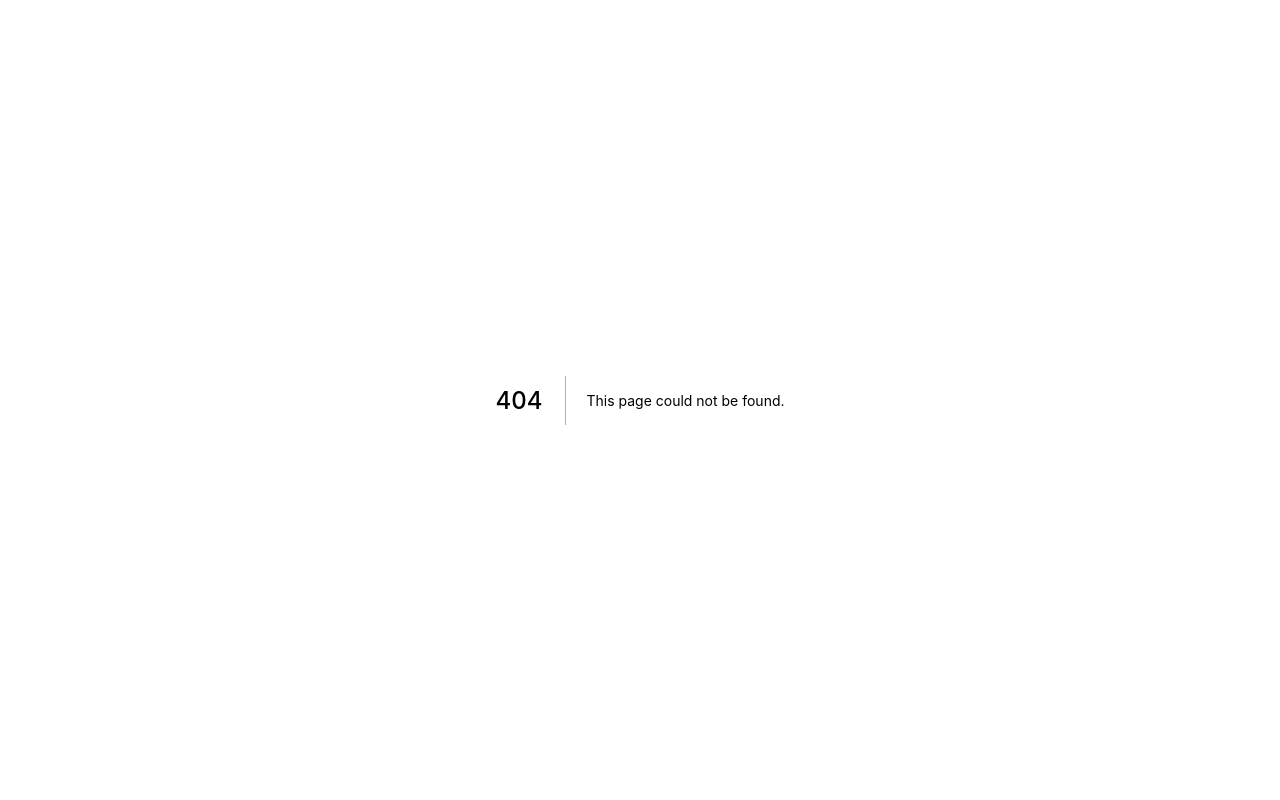
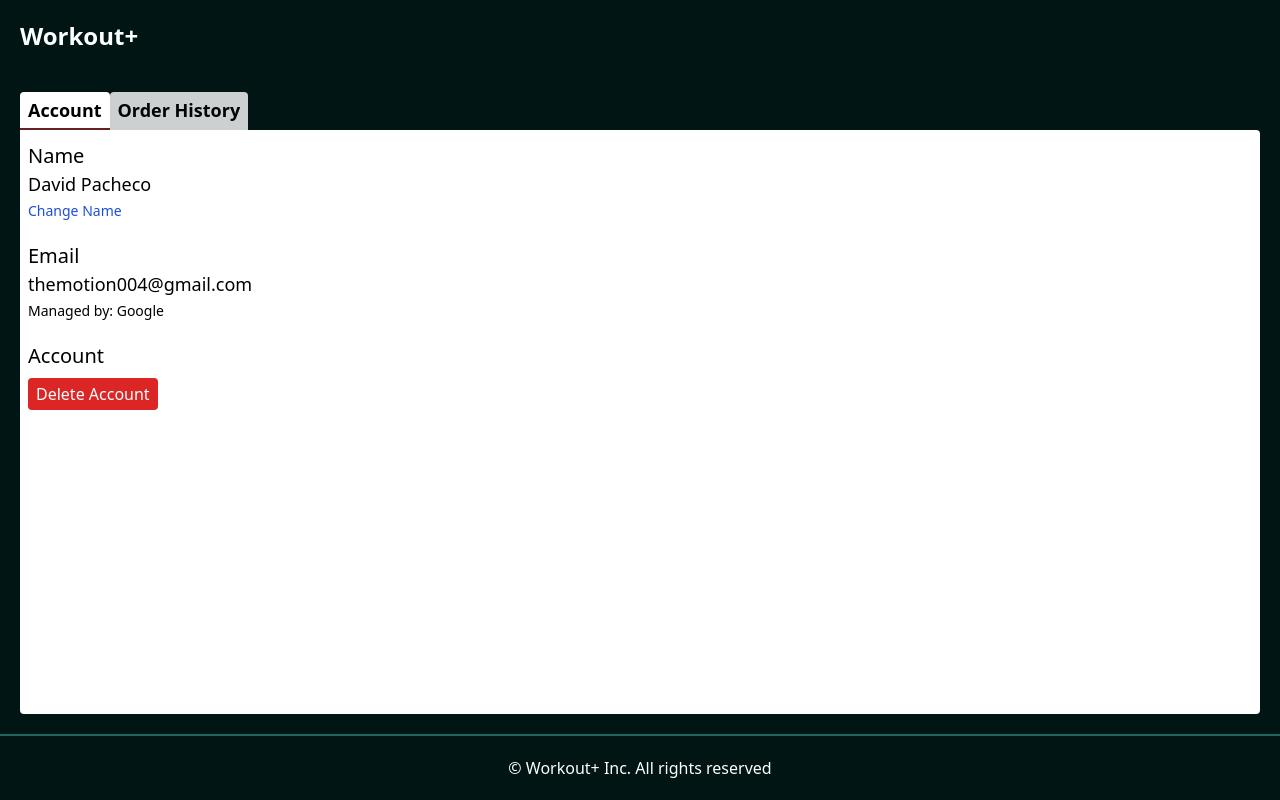
Before and after one commit to dave371/Workout-, a Next.js app: page /account in a window 1280 px wide. Before the commit this address had no page. Built offline with nearby package versions, Linux system fonts and the light colour scheme.

Commit message:
Basic account page concept

```diff
--- /dev/null
+++ b/src/pages/account.jsx
@@ -0,0 +1,198 @@
+import Image from 'next/image';
+import { useState } from 'react';
+import DefaultPageLayout from '../ui/default-page-layout';
+
+const Account = () => {
+  return (
+    <div>
+      <DefaultPageLayout>
+        <UserInfoPage />
+      </DefaultPageLayout>
+    </div>
+  );
+};
+
+export default Account;
+
+function UserInfoPage() {
+  const person = {
+    name: 'David Pacheco',
+    email: 'themotion004@gmail.com',
+    managed: 'Google',
+  };
+
+  // state
+  const [accountActiveTab, setAccountActiveTab] = useState(true);
+  const [orderActiveTab, setOrderActiveTab] = useState(false);
+
+  //active / not active styles for tabs
+  const activeTabClass = 'border-b-[2px] border-b-accent-two';
+  const notActiveTabClass = 'opacity-80';
+
+  return (
+    <div className="flex flex-col flex-1 h-full">
+      <div className="flex">
+        <h1
+          onClick={() => {
+            if (!accountActiveTab) {
+              setOrderActiveTab((prev) => !prev);
+              setAccountActiveTab((prev) => !prev);
+            }
+
+            return;
+          }}
+          className={`px-2 py-1 text-lg font-semibold text-black bg-white rounded-t ${
+            accountActiveTab ? activeTabClass : notActiveTabClass
+          }`}
+        >
+          Account
+        </h1>
+        <h1
+          onClick={() => {
+            if (!orderActiveTab) {
+              setAccountActiveTab((prev) => !prev);
+              setOrderActiveTab((prev) => !prev);
+            }
+
+            return;
+          }}
+          className={`px-2 py-1 text-lg font-semibold text-black bg-white rounded-t ${
+            orderActiveTab ? activeTabClass : notActiveTabClass
+          }`}
+        >
+          Order History
+        </h1>
+      </div>
+
+      <div className="flex-1 w-full h-full px-2 py-3 text-black bg-white rounded-b rounded-r">
+        {accountActiveTab && <AccountInfo person={person} />}
+        {orderActiveTab && <OrderHistory />}
+      </div>
+    </div>
+  );
+}
+
+function AccountInfo({ person }) {
+  return (
+    <div className="flex flex-col gap-5">
+      <div>
+        <h1 className="text-xl font-medium">Name</h1>
+        <p className="text-lg font-normal">{person.name}</p>
+        <span className="text-sm text-blue-700">Change Name</span>
+      </div>
+
+      <div>
+        <h1 className="text-xl font-medium">Email</h1>
+        <p className="text-lg font-normal">{person.email}</p>
+        <span className="text-sm font-medium">
+          Managed by: {person.managed}
+        </span>
+      </div>
+
+      <div>
+        <h1 className="mb-2 text-xl font-medium">Account</h1>
+        <button className="px-2 py-1 text-white bg-red-600 rounded">
+          Delete Account
+        </button>
+      </div>
+    </div>
+  );
+}
+
+function OrderHistory() {
+  const orders = [
+    {
+      orderNumber: '#AREAS123134AS',
+      totalPrice: 123,
+      datePlaced: Date(),
+      isShipped: true,
+      isDelivered: false,
+      items: [
+        {
+          name: 'A Shirt',
+          size: 'M',
+          price: 12,
+          picture:
+            'https://images.unsplash.com/photo-1583743814966-8936f5b7be1a?ixlib=rb-1.2.1&ixid=MnwxMjA3fDB8MHxwaG90by1wYWdlfHx8fGVufDB8fHx8&auto=format&fit=crop&w=1287&q=80',
+        },
+      ],
+    },
+  ];
+
+  const { orderNumber, totalPrice, datePlaced, isShipped, isDelivered } =
+    orders[0];
+
+  return (
+    <div className="flex flex-col gap-8">
+      <OrderCard isShipped={isShipped} isDelivered={isDelivered}>
+        <OrderItemCard />
+        <OrderItemCard />
+        <OrderItemCard />
+        <OrderItemCard />
+      </OrderCard>
+
+      <OrderCard isShipped={isShipped} isDelivered={isDelivered}>
+        <OrderItemCard />
+        <OrderItemCard />
+        <OrderItemCard />
+        <OrderItemCard />
+      </OrderCard>
+    </div>
+  );
+}
+
+function OrderCard({ children, isShipped, isDelivered }) {
+  return (
+    <div className="flex flex-col w-full h-full">
+      <div>
+        <div className="flex items-center justify-between">
+          <div>
+            <h1 className="text-lg font-medium">Order Number:</h1>
+            <p className="font-bold">#123HK321123H</p>
+          </div>
+
+          <div>
+            <h1 className="text-lg font-medium">Status:</h1>
+            <p className="font-bold">Delivered</p>
+          </div>
+        </div>
+
+        {isShipped && !isDelivered && (
+          <div className="mt-5">
+            <h1 className="text-lg font-medium">Tracking Number</h1>
+            <p className="font-bold">#ADA123N2LNFNBN12</p>
+          </div>
+        )}
+
+        <div className="w-full h-[2px] bg-primary my-2" />
+
+        <div className="flex flex-col gap-5">{children}</div>
+      </div>
+    </div>
+  );
+}
+
+function OrderItemCard() {
+  return (
+    <div className="flex items-center">
+      <div className="w-2/6 py-1">
+        <Image
+          src={'/temp.png'}
+          alt="item picture"
+          width={200}
+          height={200}
+          layout="responsive"
+          className="rounded"
+        />
+      </div>
+
+      <p className="w-2/6 ml-2">Orange</p>
+
+      <p>$12</p>
+
+      <button className="flex-1 px-2 py-1 ml-2 text-white rounded bg-primary">
+        View
+      </button>
+    </div>
+  );
+}
--- a/src/ui/default-page-layout/index.js
+++ b/src/ui/default-page-layout/index.js
@@ -30,7 +30,9 @@ function DefaultPageLayout({ children }) {
         setToggleCartModal={setToggleCartModal}
         setToggleMobileNav={setToggleMobileNav}
       />
-      <div className="relative flex-grow flex-shrink-0 px-5">{children}</div>
+      <div className="relative flex flex-col flex-grow flex-shrink-0 px-5">
+        {children}
+      </div>
       <Footer />
 
       <AnimatePresence>
```
